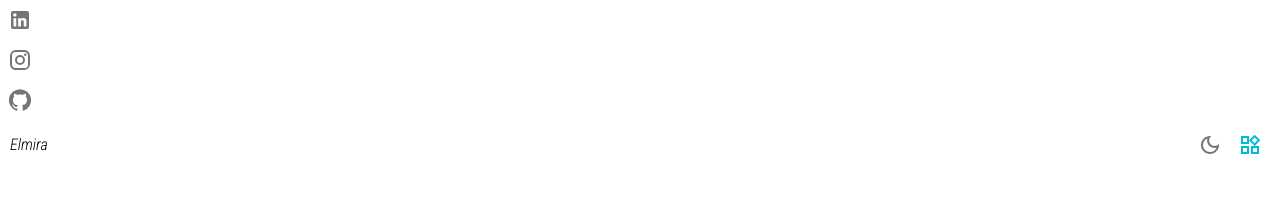
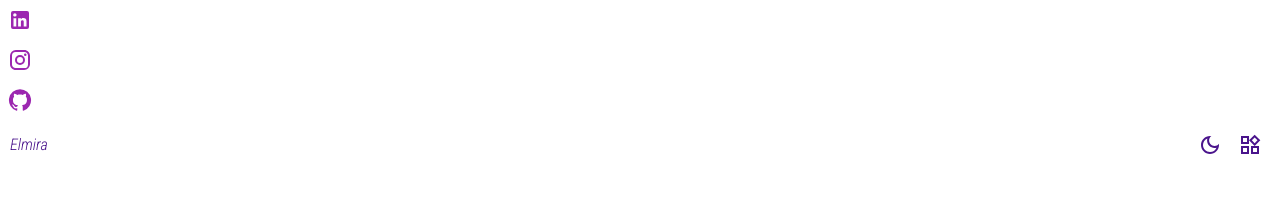
Before and after one commit to smkamaldar/portfolio, a React (Create React App) app: page / in a window 1280 px wide. Shown: the top 215 px of the page. Built offline with nearby package versions, Linux system fonts and the light colour scheme.

Commit message:
WIP: styling icons

```diff
--- a/src/App.js
+++ b/src/App.js
@@ -1,6 +1,6 @@
 import * as React from "react";
 import { createTheme, ThemeProvider } from "@mui/material/styles";
-import { cyan, teal } from "@mui/material/colors";
+import { cyan, purple } from "@mui/material/colors";
 import Footer from "./components/Footer";
 import SocialLinks from "./components/SocialLinks/index";
 
@@ -10,10 +10,10 @@ import "./app.css";
 const theme = createTheme({
   palette: {
     primary: {
-      main: cyan[500],
+      main: purple[500],
     },
     secondary: {
-      main: teal[900],
+      main: purple[900],
     },
   },
 });
--- a/src/components/Footer/footer.css
+++ b/src/components/Footer/footer.css
@@ -4,3 +4,7 @@ footer {
   align-items: center;
   padding: 0 10px;
 }
+
+footer p {
+  color: #4a148c;
+}
--- a/src/components/Footer/index.js
+++ b/src/components/Footer/index.js
@@ -12,10 +12,10 @@ function Footer(props) {
     <footer>
       <p>{name}</p>
       <div>
-        <IconButton onClick={onThemeClick}>
+        <IconButton color="secondary" onClick={onThemeClick}>
           <DarkModeOutlinedIcon />
         </IconButton>
-        <IconButton color="primary" onClick={onMenuClick}>
+        <IconButton color="secondary" onClick={onMenuClick}>
           <WidgetsOutlinedIcon />
         </IconButton>
       </div>
--- a/src/components/SocialLinks/index.js
+++ b/src/components/SocialLinks/index.js
@@ -10,13 +10,13 @@ import "./socialLinks.css";
 function SocialLinks() {
   return (
     <div className="icons_wrapper">
-      <IconButton>
+      <IconButton color="primary">
         <LinkedInIcon />
       </IconButton>
-      <IconButton>
+      <IconButton color="primary">
         <InstagramIcon />
       </IconButton>
-      <IconButton>
+      <IconButton color="primary">
         <GitHubIcon />
       </IconButton>
     </div>
```
